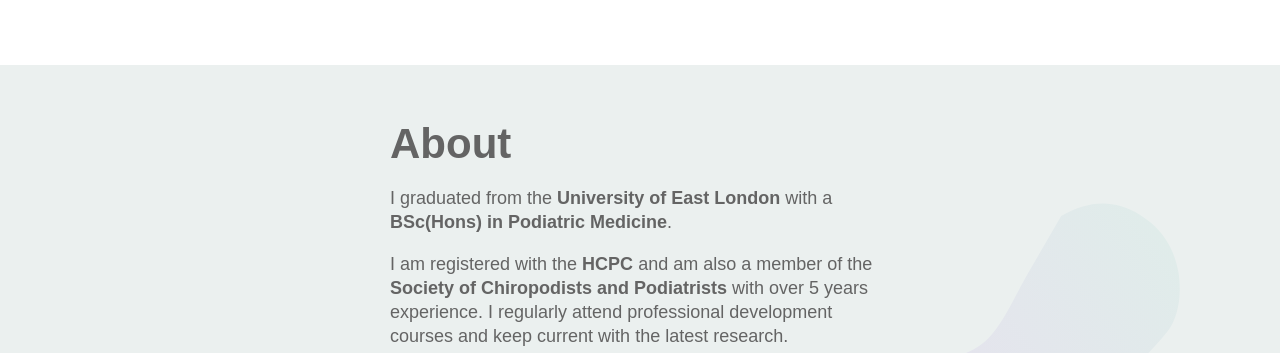
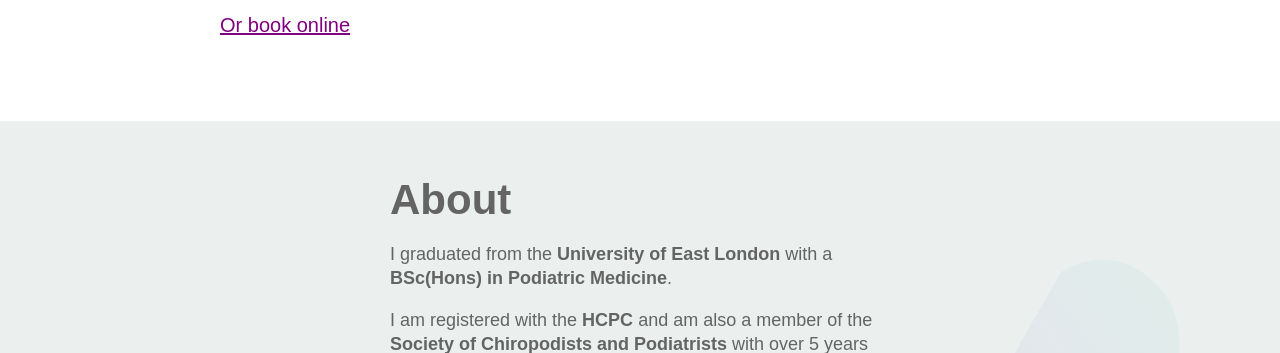
Before and after one commit to georgedeeks/sarahdeekspodiatry, a Gatsby site: page / in a window 1280 px wide. Shown: the part 747-1100 px from the top of the page. Built offline with nearby package versions, Linux system fonts and the light colour scheme; Gatsby itself is replaced by a stand-in of ours.

Commit message:
Add another online booking link

```diff
--- a/src/pageComponents/indexPage/IntroTile.js
+++ b/src/pageComponents/indexPage/IntroTile.js
@@ -183,14 +183,19 @@
 									</ContactPlainLink>
 								</LinkWrapper>
 							</Tel>
-							<Contact>
+							<Tel>
 								<Title>Email:</Title>
 								<LinkWrapper>
 									<ContactPlainLink href="mailto:sarahjdeeks@gmail.com">
 										sarahjdeeks@gmail.com
 									</ContactPlainLink>
 								</LinkWrapper>
-							</Contact>
+							</Tel>
+							<Tel>
+								<LinkWrapper>
+									<ContactPlainLink href="https://www.picktime.com/sarahdeekspodiatry">Or book online</ContactPlainLink>
+								</LinkWrapper>
+							</Tel>
 						</TextBlock>
 					</p>
 				</Paragraph>
```
